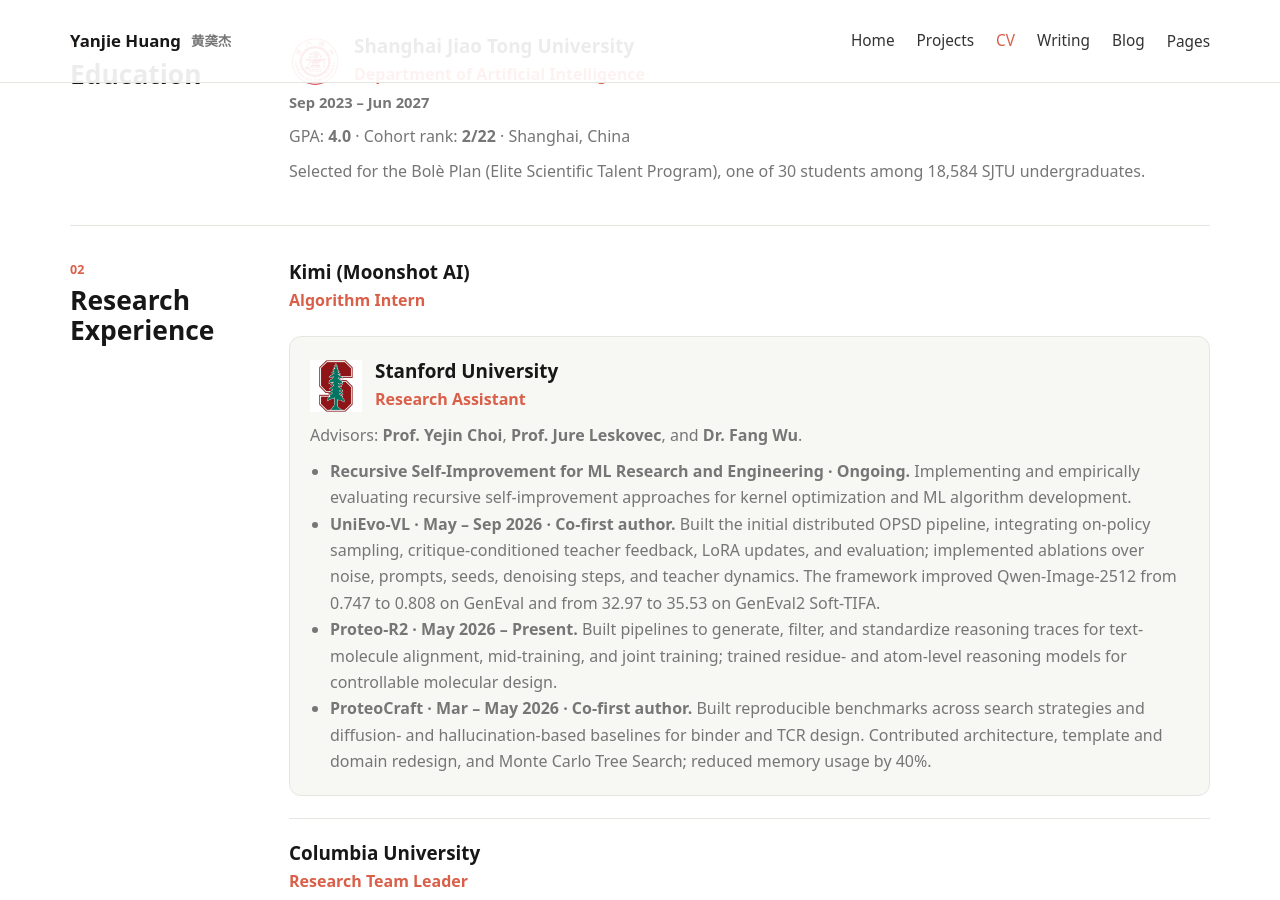
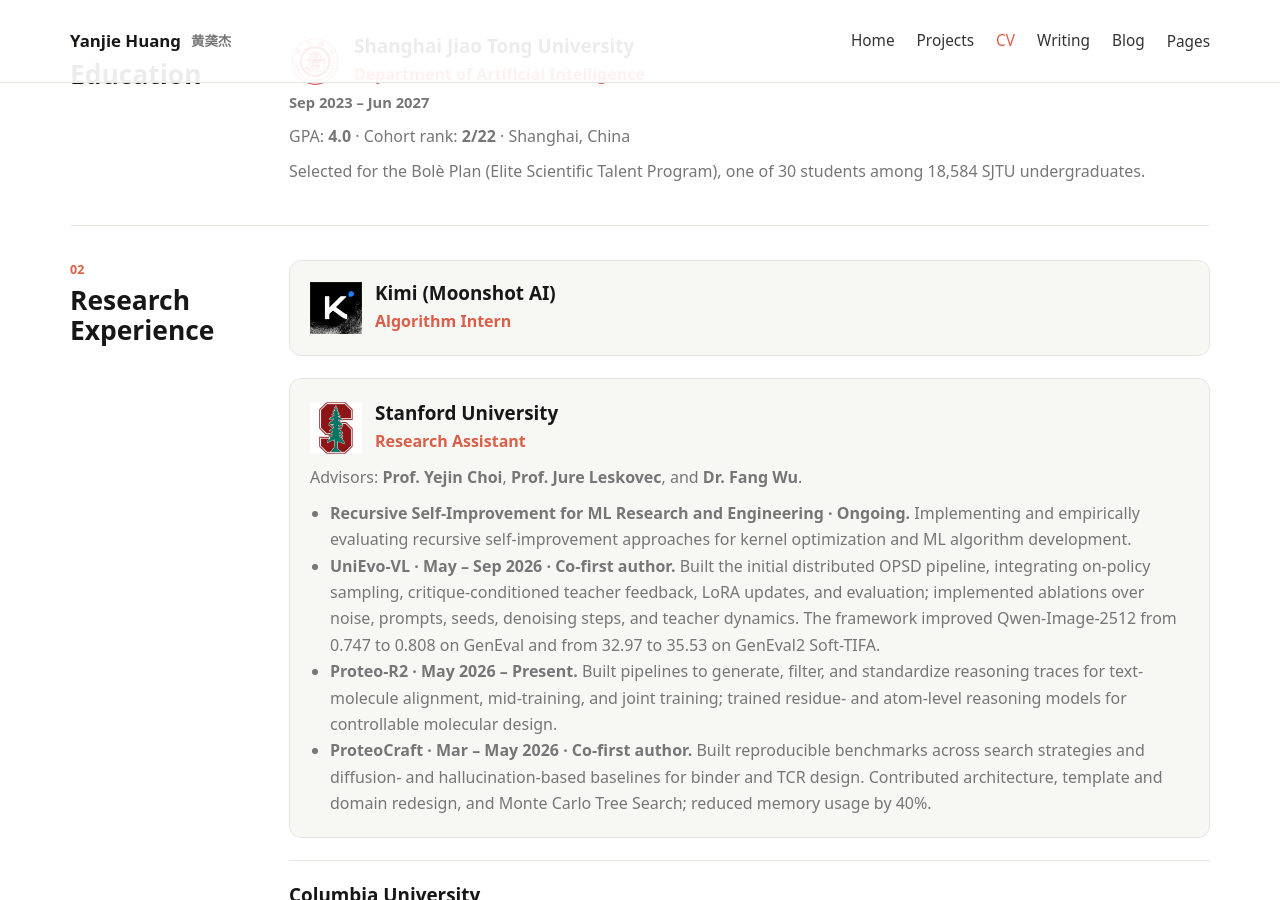
Before and after one commit to kevinhyj/kevinhyj.github.io, a Jekyll site: the page built from cv.md, in a window 1280 px wide and 900 px high, scrolled down 526 px. Built offline with Jekyll 4.4.1, drawn with Linux system fonts in a browser that asks for light colours.

Commit message:
Highlight Kimi internship with official icon

```diff
--- a/cv.md
+++ b/cv.md
@@ -39,8 +39,8 @@
     <section class="cv-section" aria-labelledby="cv-experience">
       <div class="cv-section-title"><p class="eyebrow">02</p><h2 id="cv-experience">Research Experience</h2></div>
       <div class="cv-section-body">
-        <article class="cv-entry">
-          <div class="cv-entry-head"><div class="cv-institution"><div><h3>Kimi (Moonshot AI)</h3><p class="cv-role">Algorithm Intern</p></div></div></div>
+        <article class="cv-entry cv-entry-featured">
+          <div class="cv-entry-head"><div class="cv-institution"><img class="cv-institution-logo" src="{{ '/assets/shared/logos/kimi.png' | relative_url }}" alt="Kimi logo"><div><h3>Kimi (Moonshot AI)</h3><p class="cv-role">Algorithm Intern</p></div></div></div>
         </article>
         <article class="cv-entry cv-entry-featured">
           <div class="cv-entry-head"><div class="cv-institution"><img class="cv-institution-logo" src="{{ '/assets/shared/logos/stanford.webp' | relative_url }}" alt="Stanford University logo"><div><h3>Stanford University</h3><p class="cv-role">Research Assistant</p></div></div></div>
```
Also changed, not shown: assets/shared/logos/kimi.png (added).
